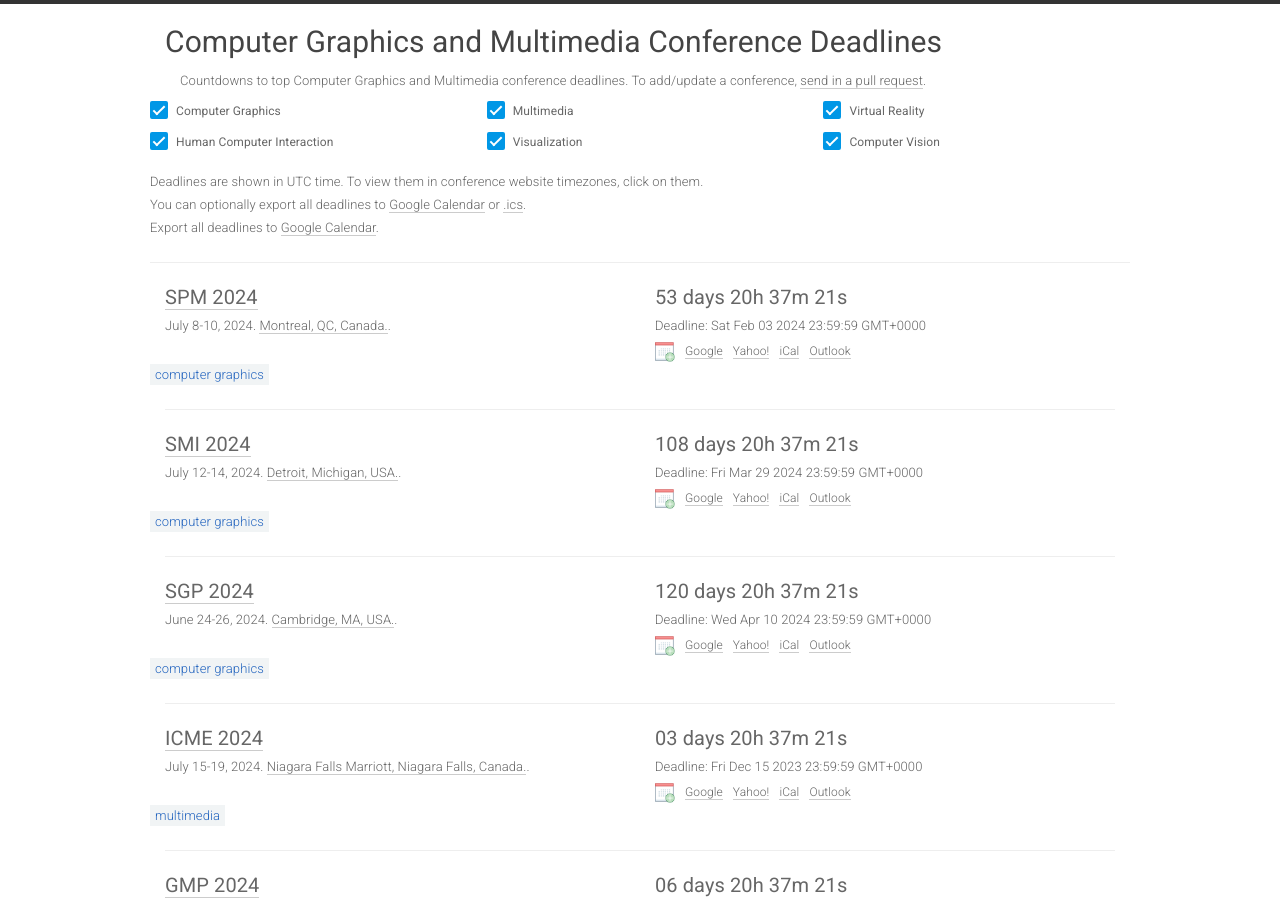
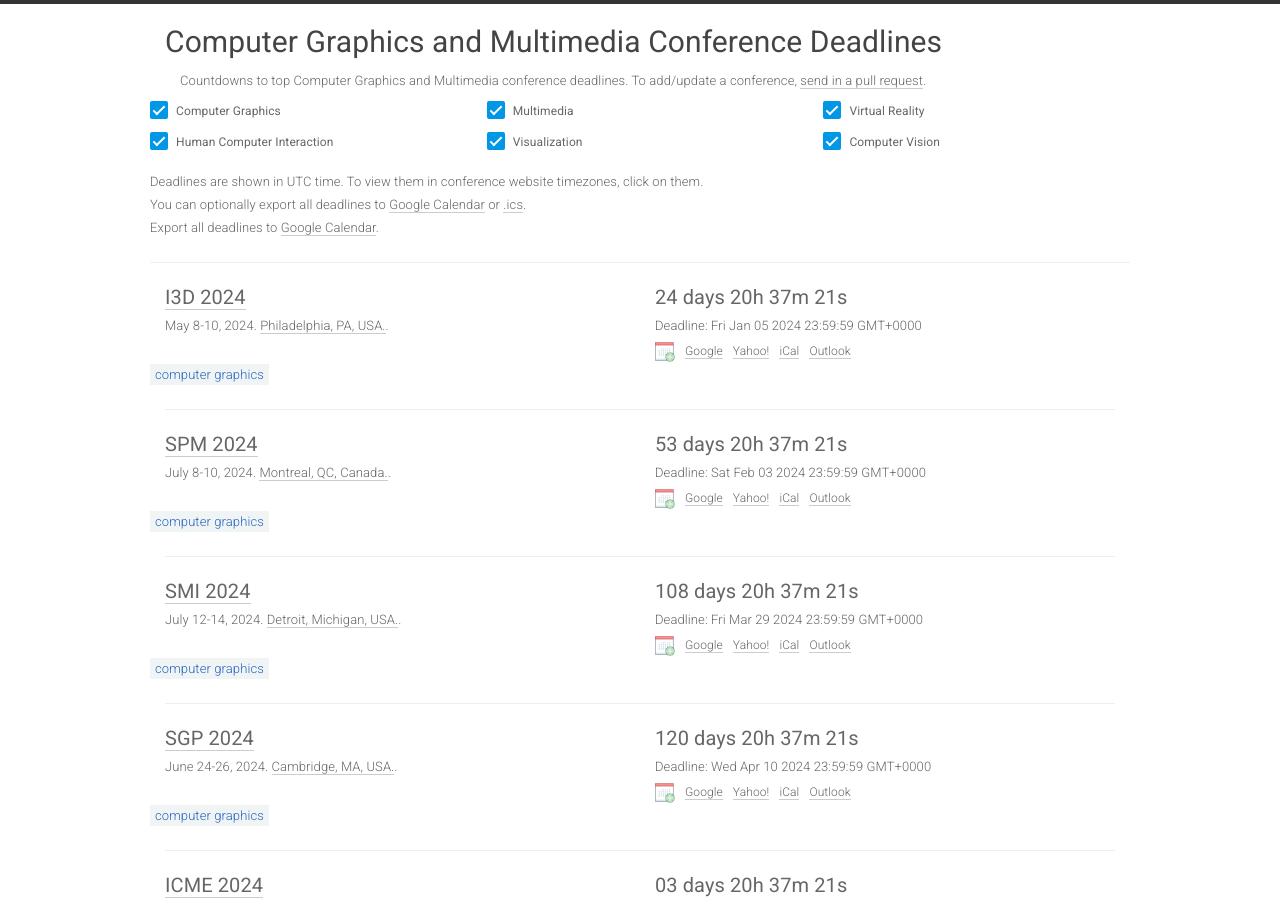
Before and after one commit to JianweiHu94/cgm-deadlines, a Jekyll site: the page built from index.html, in a window 1280 px wide and 900 px high. Built offline with Jekyll 4.4.1, drawn with Linux system fonts in a browser that asks for light colours; nearby versions of some CDN libraries.

Commit message:
Update conferences.yml

```diff
--- a/_data/conferences.yml
+++ b/_data/conferences.yml
@@ -1,4 +1,14 @@
 ---
+
+- title: I3D
+  year: 2024
+  id: i3d2024
+  link: https://i3dsymposium.org/2024/
+  deadline: '2024-1-5 23:59:59'
+  timezone: UTC-7
+  date: May 8-10, 2024
+  place: Philadelphia, PA, USA.
+  sub: CG
 
 - title: SPM
   year: 2024
```
